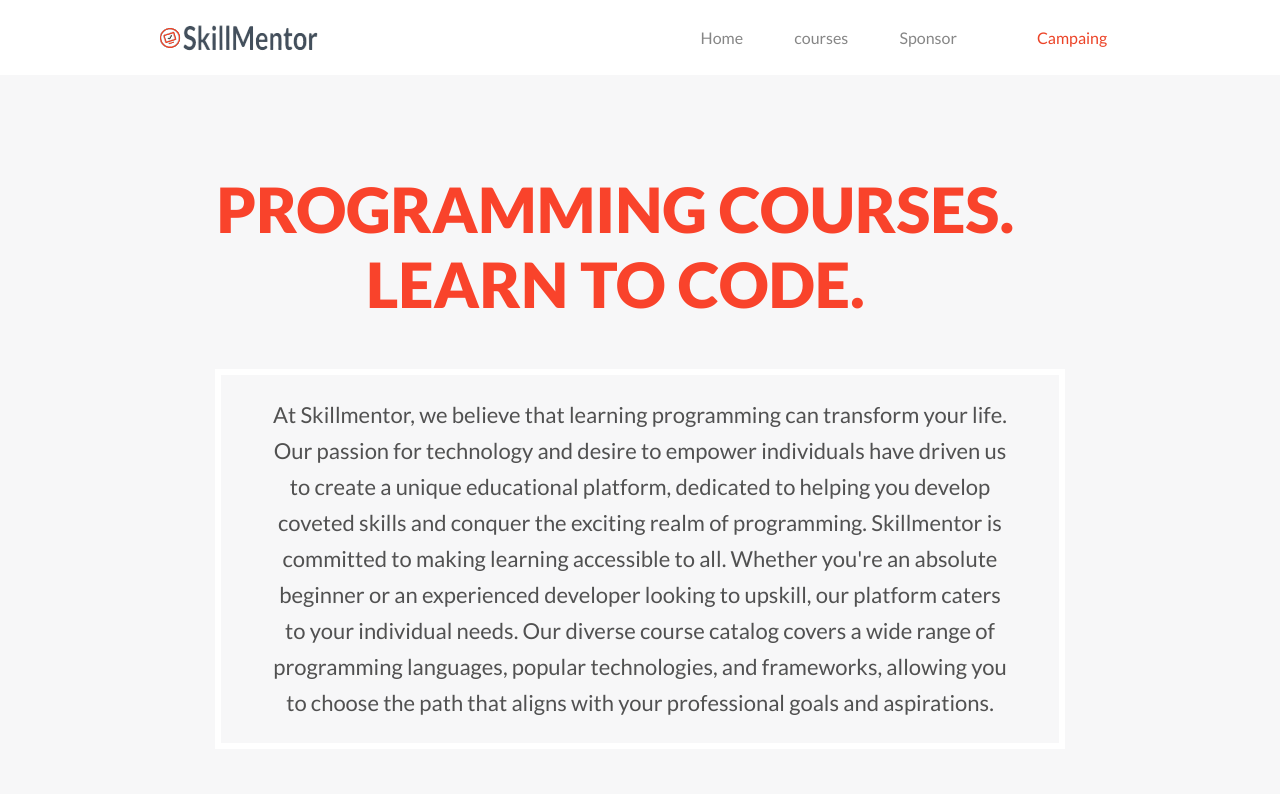
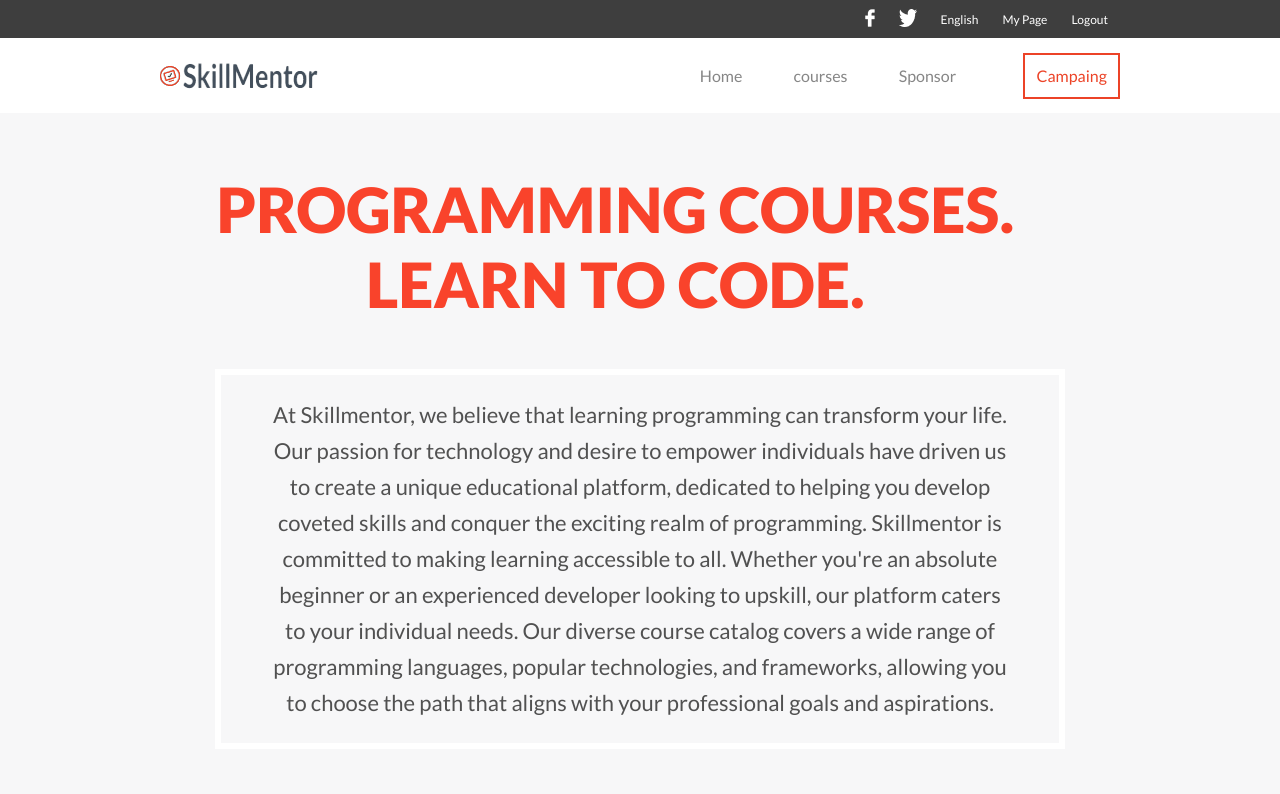
Before and after one commit to ammarAlaliS/Capstone-project_CohetePage.github.oi, a plain HTML site: page about.html in a window 1280 px wide. Shown: the top 794 px of the page. Drawn offline with Linux system fonts and the light colour scheme; files whose address does not match are found by name.

Commit message:
make all the changes requested by the code review

```diff
--- a/about.html
+++ b/about.html
@@ -1,5 +1,6 @@
 <!DOCTYPE html>
 <html lang="en">
+
 <head>
     <meta charset="UTF-8">
     <meta name="viewport" content="width=device-width, initial-scale=1.0">
@@ -7,9 +8,19 @@
     <script src="https://kit.fontawesome.com/89d87f2112.js" crossorigin="anonymous"></script>
     <title>SkillMentor</title>
 </head>
+
 <body>
     <nav>
         <div class="navbarContainer">
+            <div class="navInformation">
+                <ul class="navInfo">
+                    <li><a href=""><img src="./src/icon/facebook.png" alt=""></a></li>
+                    <li><a href=""><img src="./src/icon/twitter.png" alt=""></a></li>
+                    <li><a href="">English</a></li>
+                    <li><a href="">My Page</a></li>
+                    <li><a href="">Logout</a></li>
+                </ul>
+            </div>
             <div class="hamburgerButton">
                 <img class="hamburgerButtonImg" src="./src/icon/hamburgerButton.png" alt="">
             </div>
@@ -45,13 +56,21 @@
                     <h1>PROGRAMMING COURSES. <br> LEARN TO CODE.</h1>
                 </div>
                 <div class="paragraph">
-                    <p>At Skillmentor, we believe that learning programming can transform your life. Our passion for technology and desire to empower individuals have driven us to create a unique educational platform, dedicated to helping you develop coveted skills and conquer the exciting realm of programming.
-                       Skillmentor is committed to making learning accessible to all. Whether you're an absolute beginner or an experienced developer looking to upskill, our platform caters to your individual needs. Our diverse course catalog covers a wide range of programming languages, popular technologies, and frameworks, allowing you to choose the path that aligns with your professional goals and aspirations.
+                    <p>At Skillmentor, we believe that learning programming can transform your life. Our passion for
+                        technology and desire to empower individuals have driven us to create a unique educational
+                        platform, dedicated to helping you develop coveted skills and conquer the exciting realm of
+                        programming.
+                        Skillmentor is committed to making learning accessible to all. Whether you're an absolute
+                        beginner or an experienced developer looking to upskill, our platform caters to your individual
+                        needs. Our diverse course catalog covers a wide range of programming languages, popular
+                        technologies, and frameworks, allowing you to choose the path that aligns with your professional
+                        goals and aspirations.
                     </p>
                 </div>
                 <div class="timeZone">
                     <p class="time">Please contact us per Email for nay further question about SkillMentor 2023!</p>
-                    <p class="zone">skillmentor@gmail.com <span><img src="./src/icon/greater_than_icon_138515.png" alt=""></span></p>
+                    <p class="zone">skillmentor@gmail.com <span><img src="./src/icon/greater_than_icon_138515.png"
+                                alt=""></span></p>
                 </div>
             </div>
         </main>
@@ -63,7 +82,10 @@
                 <div class="line"></div>
             </div>
             <div class="aboutInfo">
-                <p>The SkillMentor logo encapsulates our dedication to fostering a supportive learning environment, where students are guided by experienced mentors and empowered to reach their full potential. The torch signifies the enlightenment and empowerment that education brings, while the pathway represents the exciting and dynamic journey towards mastering programming skills.</p>
+                <p>The SkillMentor logo encapsulates our dedication to fostering a supportive learning environment,
+                    where students are guided by experienced mentors and empowered to reach their full potential. The
+                    torch signifies the enlightenment and empowerment that education brings, while the pathway
+                    represents the exciting and dynamic journey towards mastering programming skills.</p>
             </div>
             <div class="aboutLogo">
                 <div class="aboutImg">
@@ -105,4 +127,5 @@
     </footer>
     <script src="./src/js/menu.js"></script>
 </body>
+
 </html>
--- a/src/style/about.css
+++ b/src/style/about.css
@@ -27,6 +27,10 @@
     display: flex;
     justify-content: center;
     background-color: #fff;
+  }
+
+  .navInformation {
+    display: none;
   }
 
   .navbarContainer {
@@ -468,6 +472,36 @@
     background-color: #fff;
   }
 
+  /* navInfo */
+
+  .navInformation {
+    width: 100%;
+    height: 2.4rem;
+    position: fixed;
+    top: 0;
+    display: flex;
+    justify-content: center;
+    background-color: #3e3e3e;
+  }
+
+  .navInfo {
+    width: 70.2%;
+    height: 100%;
+    list-style: none;
+    margin: 0;
+    display: flex;
+    justify-content: end;
+    align-items: center;
+    gap: 1.5rem;
+  }
+
+  .navInfo li {
+    display: flex;
+    align-items: center;
+  }
+
+  /* ======== */
+
   .navbarContainer {
     width: 90%;
     display: flex;
@@ -522,11 +556,50 @@
     background-color: #f7f7f8;
   }
 
+  /* navInfo */
+
+  .navInformation {
+    width: 100%;
+    height: 2.4rem;
+    position: fixed;
+    left: 0;
+    top: 0;
+    display: flex;
+    justify-content: center;
+    background-color: #3e3e3e;
+  }
+
+  .navInfo {
+    width: 70%;
+    height: 100%;
+    list-style: none;
+    margin: 0;
+    display: flex;
+    justify-content: end;
+    align-items: center;
+    gap: 1.5rem;
+  }
+
+  .navInfo li {
+    display: flex;
+    align-items: center;
+  }
+
+  .navInfo a {
+    text-decoration: none;
+    color: #fff;
+    font-weight: 400;
+    font-size: 12px;
+    margin: 0;
+  }
+
+  /* ======== */
+
   nav {
     width: 100%;
     height: 75px;
     position: fixed;
-    top: 0;
+    top: 2.4rem;
     z-index: 10;
     display: flex;
     justify-content: center;
@@ -571,10 +644,9 @@
 
   .button a {
     margin-left: 1rem;
-    padding: 0.8rem;
-    border-radius: 5px;
+    padding: 0.7rem;
+    border: 2px solid #ec4327;
     color: #ec4327;
-    flex-wrap: nowrap;
   }
 
   /* ========================================== */
--- a/src/style/style.css
+++ b/src/style/style.css
@@ -26,6 +26,10 @@
     display: flex;
     justify-content: center;
     background-color: #fff;
+  }
+
+  .navInformation {
+    display: none;
   }
 
   .navbarContainer {
@@ -535,12 +539,50 @@
     width: 100%;
     height: 75px;
     position: fixed;
-    top: 0;
+    top: 2.4rem;
     z-index: 10;
     display: flex;
     justify-content: center;
     background-color: #fff;
   }
+
+  /* navInfo */
+
+  .navInformation {
+    width: 100%;
+    height: 2.4rem;
+    position: fixed;
+    top: 0;
+    display: flex;
+    justify-content: center;
+    background-color: #3e3e3e;
+  }
+
+  .navInfo {
+    width: 82.5%;
+    height: 100%;
+    list-style: none;
+    margin: 0;
+    display: flex;
+    justify-content: end;
+    align-items: center;
+    gap: 1.5rem;
+  }
+
+  .navInfo li {
+    display: flex;
+    align-items: center;
+  }
+
+  .navInfo a {
+    text-decoration: none;
+    color: #fff;
+    font-weight: 400;
+    font-size: 12px;
+    margin: 0;
+  }
+
+  /* ======== */
 
   .navbarContainer {
     width: 90%;
@@ -549,7 +591,7 @@
     justify-content: space-between;
   }
 
-  nav a {
+  .nav a {
     font-size: 2rem;
     font-weight: bold;
     margin: 0;
@@ -576,8 +618,9 @@
 
   .button a {
     margin-left: 1rem;
-    padding: 1rem;
-    border-radius: 5px;
+    padding: 0.7rem;
+    border: 2px solid #ec4327;
+    color: #ec4327;
   }
 
   nav a:hover {
@@ -989,6 +1032,7 @@
     padding: 0;
     margin: 0;
     font-family: 'Lato', sans-serif;
+    box-sizing: border-box;
   }
 
   header {
@@ -1002,11 +1046,49 @@
     background-color: #f7f7f8;
   }
 
+  /* navInfo */
+
+  .navInformation {
+    width: 100%;
+    height: 2.4rem;
+    position: fixed;
+    top: 0;
+    display: flex;
+    justify-content: center;
+    background-color: #3e3e3e;
+  }
+
+  .navInfo {
+    width: 70.2%;
+    height: 100%;
+    list-style: none;
+    margin: 0;
+    display: flex;
+    justify-content: end;
+    align-items: center;
+    gap: 1.5rem;
+  }
+
+  .navInfo li {
+    display: flex;
+    align-items: center;
+  }
+
+  .navInfo a {
+    text-decoration: none;
+    color: #fff;
+    font-weight: 400;
+    font-size: 12px;
+    margin: 0;
+  }
+
+  /* ======== */
+
   nav {
     width: 100%;
     height: 75px;
     position: fixed;
-    top: 0;
+    top: 2.4rem;
     z-index: 10;
     display: flex;
     justify-content: center;
@@ -1051,10 +1133,9 @@
 
   .button a {
     margin-left: 1rem;
-    padding: 0.8rem;
-    border-radius: 5px;
+    padding: 0.7rem;
+    border: 2px solid #ec4327;
     color: #ec4327;
-    flex-wrap: nowrap;
   }
 
   /* ========================================== */
```
Also changed, not shown: index.html (+9 -0 lines), README.md, src/icon/facebook.png (added), src/icon/twitter.png (added).
